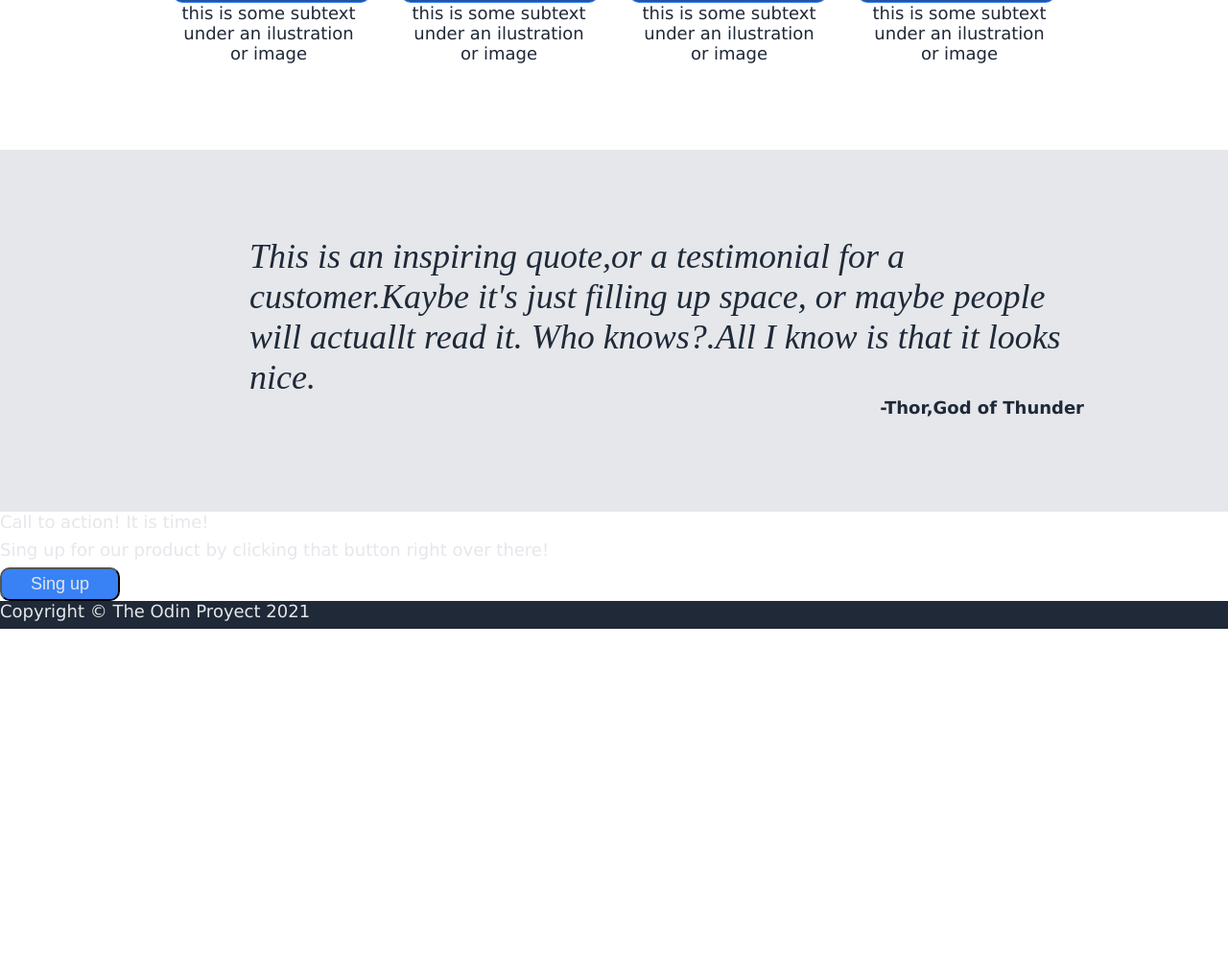
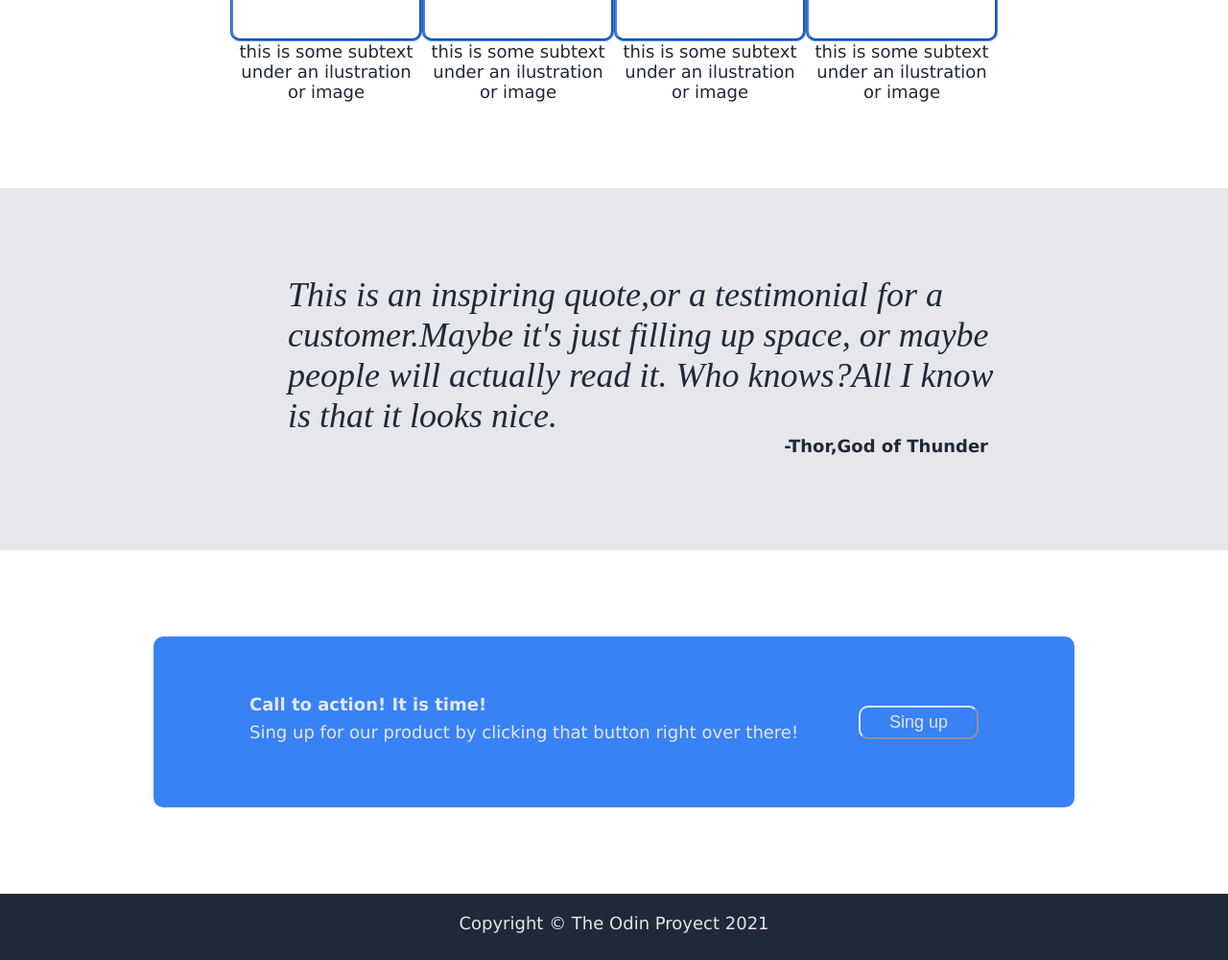
Before and after one commit to Davidgnr06/landing-page, a plain HTML site: page index.html in a window 1280 px wide. Shown: the part 721-1721 px from the top of the page at 96% size. Before the commit the page ends 1376 px from the top, so only its background shows below. Drawn offline with Linux system fonts and the light colour scheme.

Commit message:
finished section 4 and footer

```diff
--- a/index.html
+++ b/index.html
@@ -1,10 +1,10 @@
 <!DOCTYPE html>
 <html lang="en">
   <head>
-    <meta charset="UTF-8">
-    <meta name="viewport" content="width=device-width, initial-scale=1.0">
+    <meta charset="UTF-8" />
+    <meta name="viewport" content="width=device-width, initial-scale=1.0" />
     <title>Landing Page</title>
-    <link rel="stylesheet" href="style.css">
+    <link rel="stylesheet" href="style.css" />
   </head>
 
   <body>
@@ -12,15 +12,18 @@
       <div class="logo">
         <p class="header">Header logo</p>
         <ul class="list1">
-                <li><a  href="">header link one</a></li>
-                <li><a  href="">header link two</a></li>
-                <li><a  href="">header link three</a></li>
+          <li><a href="">header link one</a></li>
+          <li><a href="">header link two</a></li>
+          <li><a href="">header link three</a></li>
         </ul>
       </div>
       <div class="web">
         <div class="awesome">
-                <h1>This website is <br>awesome</h1>
-                <p>This website has some subtext that goes under the <br> main title.It's a smaller font and the color is lower <br>contrast</p>
+          <h1>This website is <br />awesome</h1>
+          <p>
+            This website has some subtext that goes under the <br />
+            main title.It's a smaller font and the color is lower <br />contrast
+          </p>
           <button>Sing up</button>
         </div>
         <div class="placeholder">
@@ -30,7 +33,7 @@
     </div>
     <div class="second">
       <div class="text">
-            <h2>Some random information</h2>
+        <h2>Some random information.</h2>
       </div>
       <div class="squares">
         <div class="boxes">
@@ -40,21 +43,41 @@
           <div class="box"></div>
         </div>
         <ul>
-                <li class="textbox">this is some subtext under an ilustration or image</li>
-                <li class="textbox">this is some subtext under an ilustration or image</li>
-                <li class="textbox">this is some subtext under an ilustration or image</li>
-                <li class="textbox">this is some subtext under an ilustration or image</li>
+          <li class="textbox">
+            this is some subtext under an ilustration or image
+          </li>
+          <li class="textbox">
+            this is some subtext under an ilustration or image
+          </li>
+          <li class="textbox">
+            this is some subtext under an ilustration or image
+          </li>
+          <li class="textbox">
+            this is some subtext under an ilustration or image
+          </li>
         </ul>
       </div>
     </div>
     <div class="third">
-        <p class="Thor"><em>This is an inspiring quote,or a testimonial for a customer.Kaybe it's just filling up space, or maybe people will actuallt read it. Who knows?.All I know is that it looks nice.</em></p>
+      <p class="Thor">
+        <em>This is an inspiring quote,or a testimonial for a
+          customer.Maybe it's just filling up space, or maybe people
+          will actually read it. Who knows?All I know is that it looks
+          nice.</em
+        >
+      </p>
       <p class="Thor1"><strong>-Thor,God of Thunder</strong></p>
     </div>
     <div class="fourth">
-        <p>Call to action! It is time!</p>
+        <div class="bluebox">
+            <div>
+                <p><strong>Call to action! It is time!</strong></p>
                 <p>Sing up for our product by clicking that button right over there!</p>
-        <button>Sing up</button>
+            </div>
+            <div>
+                <button class="but">Sing up</button>
+            </div>
+        </div>
     </div>
   </body>
   <footer>
--- a/style.css
+++ b/style.css
@@ -7,10 +7,10 @@ body{
 
 }
 
-.head, .second, .third{
+.head, .second, .third,.fourth{
     display: flex;
     flex-direction: column;
-    padding: 0px 100px 90px 100px;
+    padding: 0px 160px 90px 160px;
     flex: 1 1 auto;
 }
 
@@ -40,7 +40,7 @@ a{
 
 .web{
     display: flex;
-    padding: 20px 0px 0px 0px;
+    padding: 60px 0px 0px 0px;
 
 }
 
@@ -135,11 +135,33 @@ ul{
     color: #1f2937;
     font-size: 36px;
     font-family: light italic;
-    padding:90px 30px 0px 160px;
+    padding:90px 60px 0px 140px;
 }
 .Thor1{
     color: #1f2937;
     text-align: right;
-    padding-right: 50px;
+    padding-right: 90px;
 
 }
+
+.bluebox{
+    background-color: #3882f6;
+    margin-top: 90px;
+    padding: 60px 100px;
+    display: flex;
+    justify-content: space-between;
+    align-items: center;
+    border-radius: 10px;
+}
+
+.bold{
+    font-weight: 800;
+}
+.but{
+    border-color: #e5e7eb;
+}
+
+footer{
+    padding: 20px 200px;
+    text-align: center;
+}
```
Lines whose indentation alone changed are shown as unchanged.
